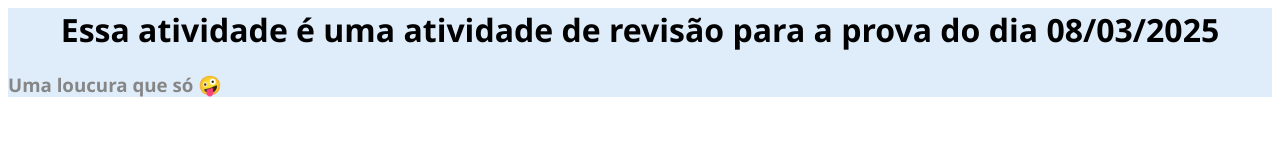
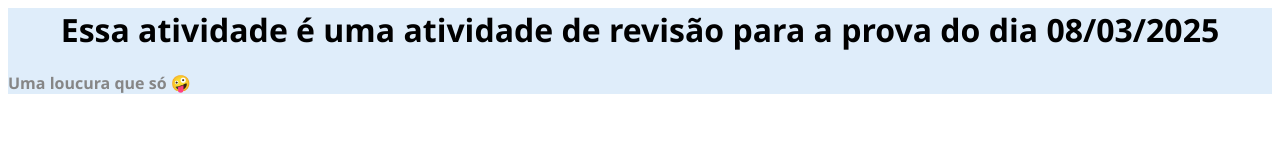
Before and after one commit to Amandamoller7/Revis-o-prova, a plain HTML site: page Index.html in a window 1280 px wide. Drawn offline with Linux system fonts and the light colour scheme.

Commit message:
add- alterando o (h3) para (h4)

```diff
--- a/Index.html
+++ b/Index.html
@@ -10,7 +10,7 @@
 <header>
     <div id= "navebar">
       <h1> Essa atividade é uma atividade de revisão para a prova do dia 08/03/2025</h1>
-      <h3>Uma loucura que só 🤪</h3>
+      <h4>Uma loucura que só 🤪</h3>
     </div>
 </header>
 <main>
```
